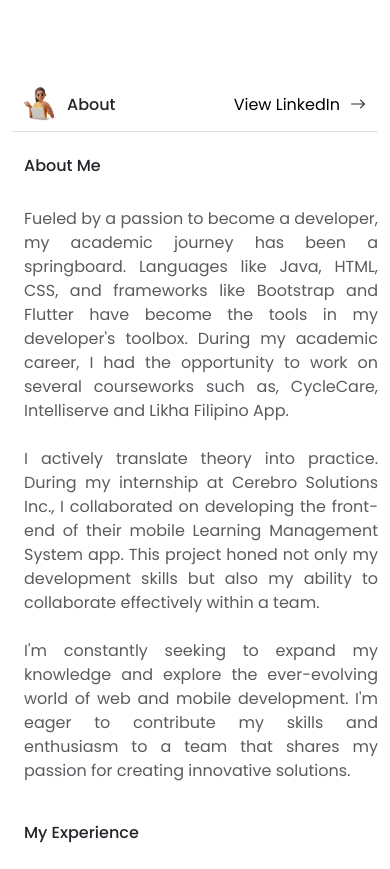
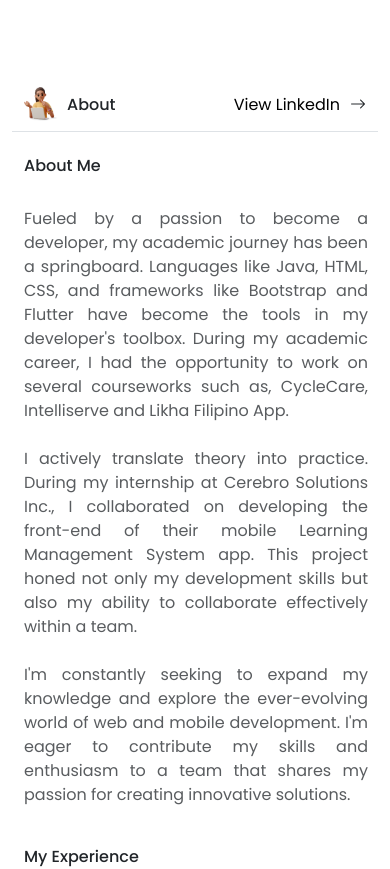
Before and after one commit to siidsa1216/Portfolio_Sillador, a plain HTML site: page index.html in a window 390 px wide. Shown: the part 2440-3309 px from the top of the page. Drawn offline with nearby package versions, Linux system fonts and the light colour scheme.

Commit message:
Update style.css

```diff
--- a/style.css
+++ b/style.css
@@ -71,6 +71,6 @@ p {
         margin-bottom: 80px !important;
     }
     #aboutMe_container{
-        padding-right: 0px;
+        padding-right: 10px;
     }
   }
```
